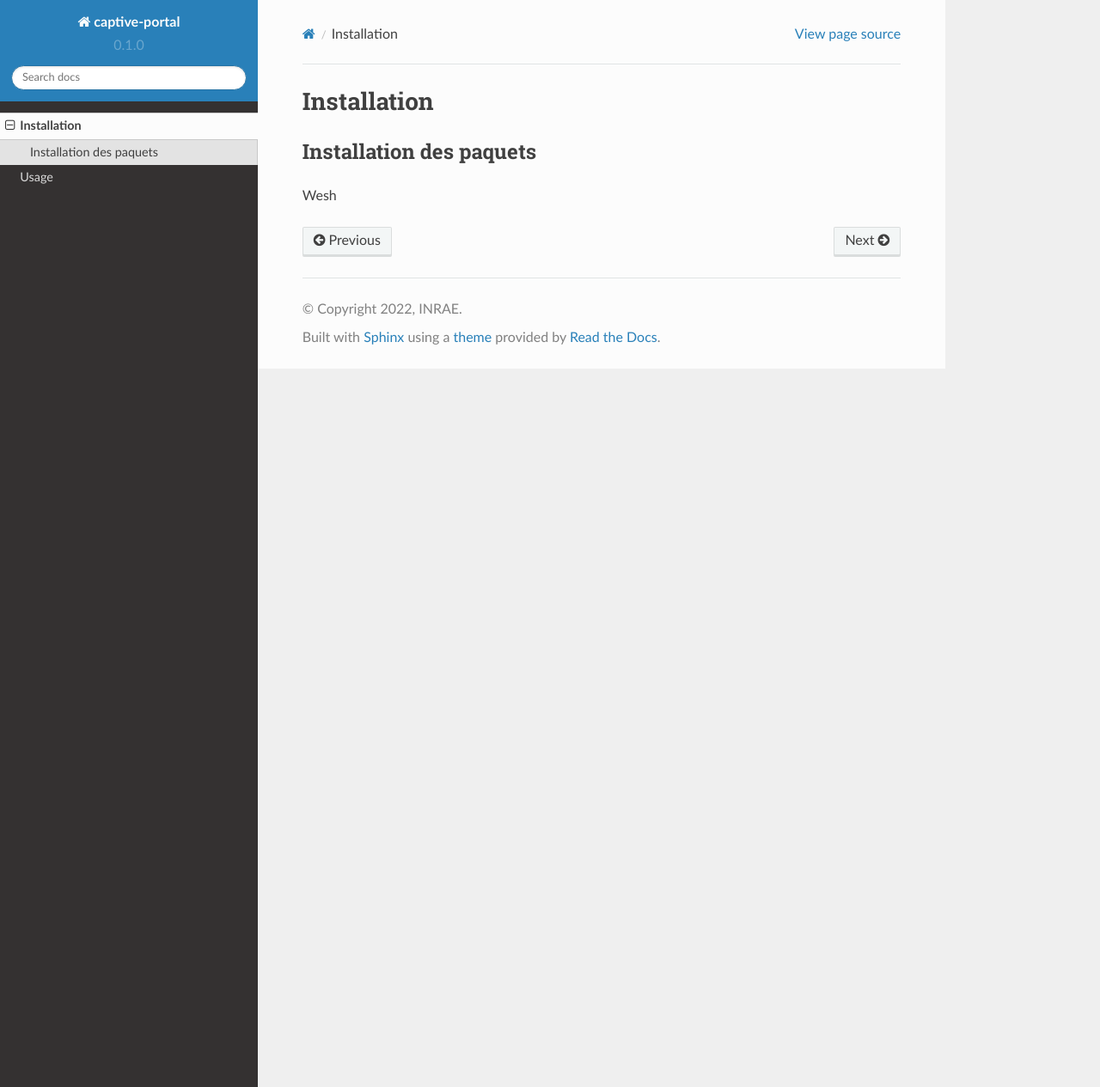
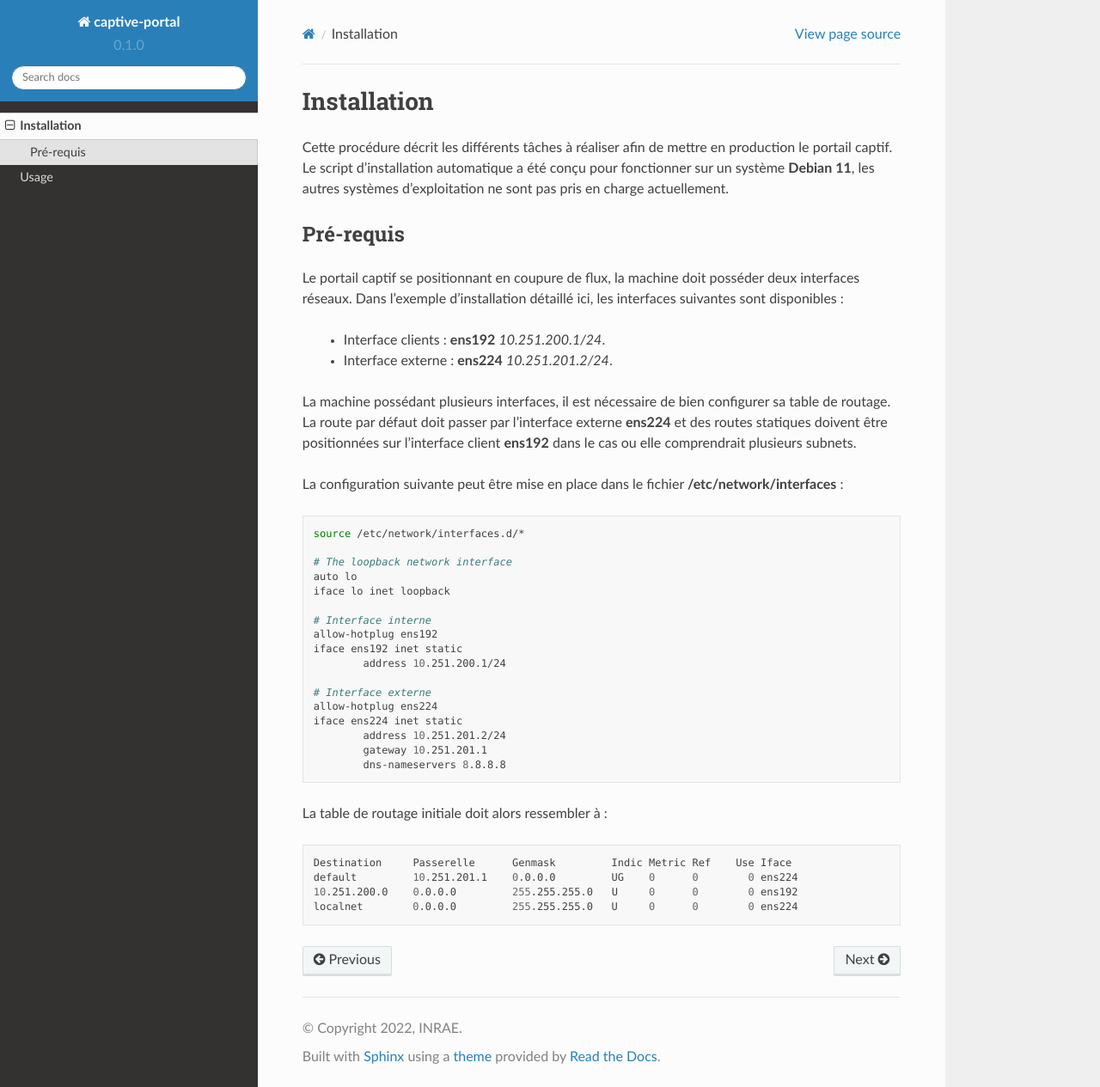
Before and after one commit to ayashisunyday/eduauth, a Sphinx documentation site: the page built from docs/source/installation.rst, in a window 1280 px wide and 1265 px high. Shown: the whole window at 86% size. Built offline with Sphinx 7.4.7 and the Read the Docs theme 2.0.0, drawn with Linux system fonts in a browser that asks for light colours.

Commit message:
Update installation.rst

```diff
--- a/docs/source/installation.rst
+++ b/docs/source/installation.rst
@@ -1,9 +1,45 @@
 Installation
 =====
 
-.. _packet-install:
+Cette procédure décrit les différents tâches à réaliser afin de mettre en production le portail captif. Le script d'installation automatique a été conçu pour fonctionner sur un système **Debian 11**, les autres systèmes d'exploitation ne sont pas pris en charge actuellement.
 
-Installation des paquets
+Pré-requis
 ------------
 
-Wesh
+Le portail captif se positionnant en coupure de flux, la machine doit posséder deux interfaces réseaux. Dans l'exemple d'installation détaillé ici, les interfaces suivantes sont disponibles :
+
+ - Interface clients : **ens192** *10.251.200.1/24*.
+ - Interface externe : **ens224** *10.251.201.2/24*.
+
+La machine possédant plusieurs interfaces, il est nécessaire de bien configurer sa table de routage. La route par défaut doit passer par l'interface externe **ens224** et des routes statiques doivent être positionnées sur l'interface client **ens192** dans le cas ou elle comprendrait plusieurs subnets.
+
+La configuration suivante peut être mise en place dans le fichier **/etc/network/interfaces** :
+
+.. code-block:: bash
+
+   source /etc/network/interfaces.d/*
+
+   # The loopback network interface
+   auto lo
+   iface lo inet loopback
+
+   # Interface interne
+   allow-hotplug ens192
+   iface ens192 inet static
+           address 10.251.200.1/24
+
+   # Interface externe
+   allow-hotplug ens224
+   iface ens224 inet static
+           address 10.251.201.2/24
+           gateway 10.251.201.1
+           dns-nameservers 8.8.8.8
+
+La table de routage initiale doit alors ressembler à :
+
+.. code-block:: bash
+
+   Destination     Passerelle      Genmask         Indic Metric Ref    Use Iface
+   default         10.251.201.1    0.0.0.0         UG    0      0        0 ens224
+   10.251.200.0    0.0.0.0         255.255.255.0   U     0      0        0 ens192
+   localnet        0.0.0.0         255.255.255.0   U     0      0        0 ens224
```
